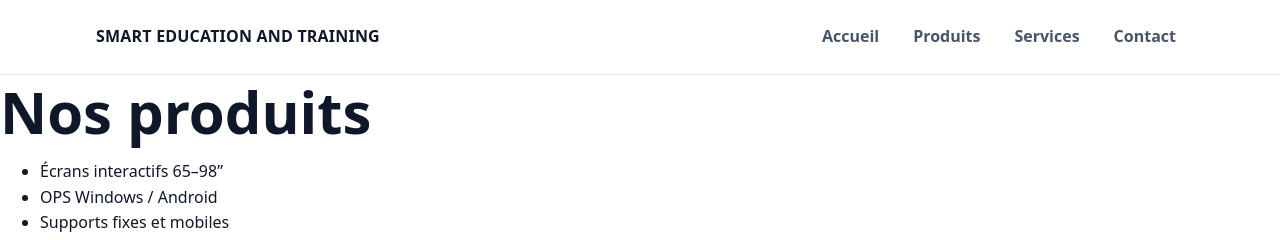
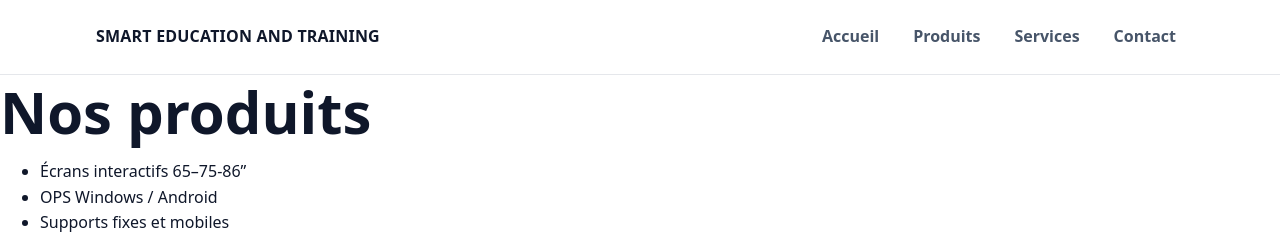
Before and after one commit to ALIDENGO/smart-education-and-training-site, a Next.js app: page /produits in a window 1280 px wide. Shown: the top 240 px of the page. Built offline with nearby package versions, Linux system fonts and the light colour scheme.

Commit message:
fix app structure

```diff
--- a/src/app/produits/page.js
+++ b/src/app/produits/page.js
@@ -5,7 +5,7 @@
     <section>
       <h1>Nos produits</h1>
       <ul>
-        <li>Écrans interactifs 65–98”</li>
+        <li>Écrans interactifs 65–75-86”</li>
         <li>OPS Windows / Android</li>
         <li>Supports fixes et mobiles</li>
         <li>Caméras, micros, haut-parleurs</li>
```
